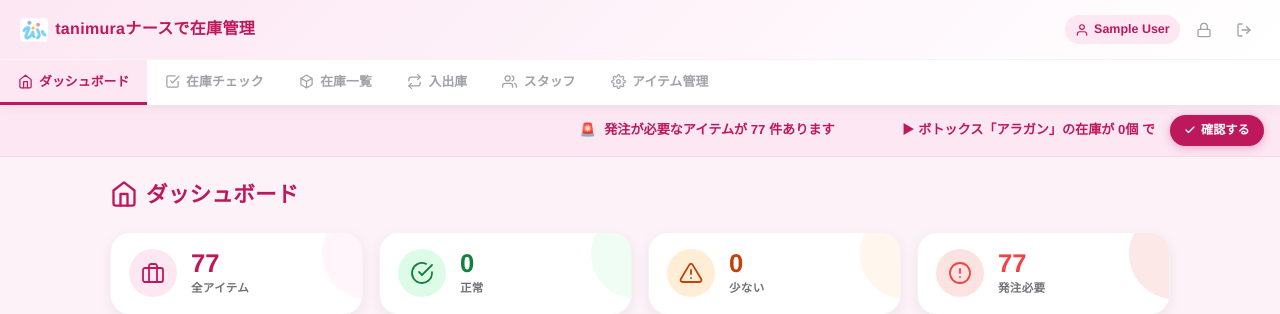
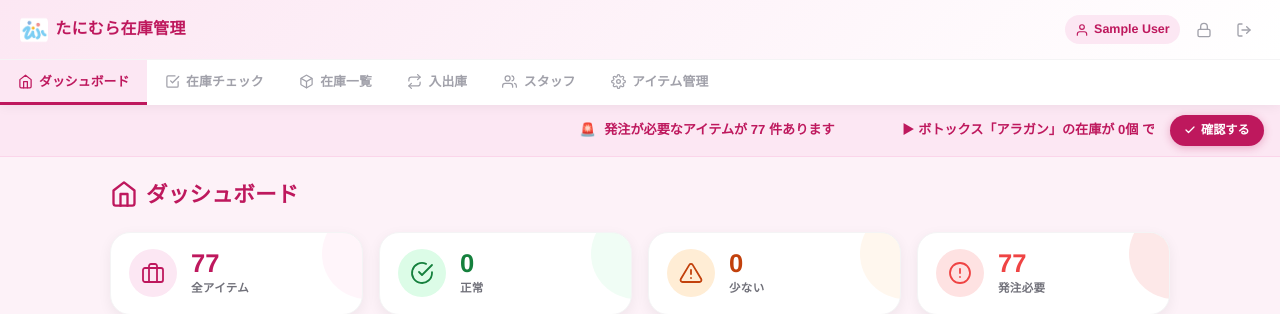
Before and after one commit to kangrunhyang-coder/tanimura-nurse-inventory, a Flask app: page / in a window 1280 px wide. Shown: the top 314 px of the page. Run offline with Flask 3, Linux system fonts and the light colour scheme; the visitor is signed in with stand-in values (Sample User, id 1); data comes from the database, SQL or seed files in the repository; data that the repository does not hold is empty.

Commit message:
アプリ名を「たにむら在庫管理」に変更

```diff
--- a/templates/base.html
+++ b/templates/base.html
@@ -3,7 +3,7 @@
 <head>
     <meta charset="UTF-8">
     <meta name="viewport" content="width=device-width, initial-scale=1.0">
-    <title>{% block title %}在庫管理{% endblock %} - tanimuraナースで在庫管理</title>
+    <title>{% block title %}在庫管理{% endblock %} - たにむら在庫管理</title>
     <link rel="stylesheet" href="{{ url_for('static', filename='style.css') }}">
 </head>
 <body class="{% block body_class %}{% endblock %}">
@@ -11,7 +11,7 @@
         <div class="header-inner">
             <a href="{{ url_for('main.index') }}" class="logo">
                 <img src="{{ url_for('static', filename='images/logo.png') }}" alt="" class="logo-img">
-                tanimuraナースで在庫管理
+                たにむら在庫管理
             </a>
             <div style="display:flex; align-items:center; gap:.5rem;">
                 {% if session.get('staff_name') %}
--- a/templates/login.html
+++ b/templates/login.html
@@ -3,7 +3,7 @@
 <head>
     <meta charset="UTF-8">
     <meta name="viewport" content="width=device-width, initial-scale=1.0">
-    <title>ログイン - tanimuraナースで在庫管理</title>
+    <title>ログイン - たにむら在庫管理</title>
     <link rel="stylesheet" href="{{ url_for('static', filename='style.css') }}">
 </head>
 <body class="page-dashboard" style="display:flex; align-items:center; justify-content:center; min-height:100vh;">
@@ -29,7 +29,7 @@
         <div class="login-icon">
             <img src="{{ url_for('static', filename='images/logo.png') }}" alt="" style="width:48px; height:48px; border-radius:12px;">
         </div>
-        <h1 class="login-title">tanimura<br>ナースで在庫管理</h1>
+        <h1 class="login-title">たにむら在庫管理</h1>
         <p class="login-sub">名前を選択し、アカウントIDを入力してください</p>
         <form method="post" class="login-form">
             <div class="login-input-wrap">
--- a/templates/setup.html
+++ b/templates/setup.html
@@ -3,7 +3,7 @@
 <head>
     <meta charset="UTF-8">
     <meta name="viewport" content="width=device-width, initial-scale=1.0">
-    <title>初期設定 - tanimuraナースで在庫管理</title>
+    <title>初期設定 - たにむら在庫管理</title>
     <link rel="stylesheet" href="{{ url_for('static', filename='style.css') }}">
 </head>
 <body class="page-dashboard" style="display:flex; align-items:center; justify-content:center; min-height:100vh;">
```
